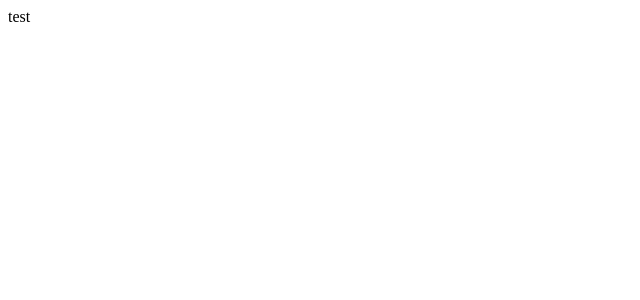
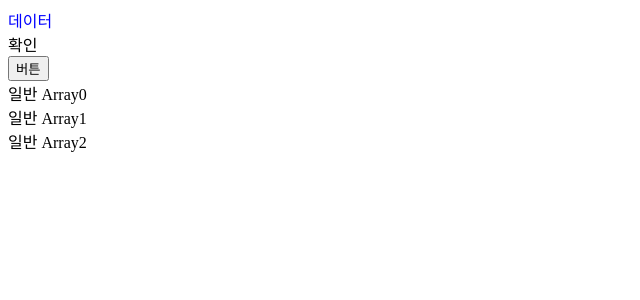
Before and after one commit to UlongChaS2/Vue_Basic_Practice, a Vue app: page / in a window 1280 px wide. Shown: the top 300 px of the page, without its empty margins (0-640 px from the left). Built offline with nearby package versions, Linux system fonts and the light colour scheme.

Commit message:
Add: loop in Vue

```diff
--- a/src/App.vue
+++ b/src/App.vue
@@ -1,20 +1,22 @@
 <template>
-  <div>test</div>
+  <div :style="customStyle">{{ check1 }}</div>
+  <div>{{ check2 }}</div>
+  <button>버튼</button>
+  <div v-for="(arr, idx) in products" :key="arr">{{ arr }}{{ idx }}</div>
 </template>
 
 <script>
 export default {
-  name: 'app',
+  name: 'App',
+  data() {
+    return {
+      check1: '데이터',
+      check2: '확인',
+      customStyle: 'color: blue',
+      products: ['일반 Array', '일반 Array', '일반 Array'],
+    };
+  },
 };
 </script>
 
-<style>
-#test {
-  font-family: Avenir, Helvetica, Arial, sans-serif;
-  -webkit-font-smoothing: antialiased;
-  -moz-osx-font-smoothing: grayscale;
-  text-align: center;
-  color: #2c3e50;
-  margin-top: 60px;
-}
-</style>
+<style></style>
--- a/src/main.js
+++ b/src/main.js
@@ -1,4 +1,4 @@
-import { createApp } from 'vue'
-import App from './App.vue'
+import { createApp } from 'vue';
+import App from './App.vue';
 
-createApp(App).mount('#app')
+createApp(App).mount('#app');
```
